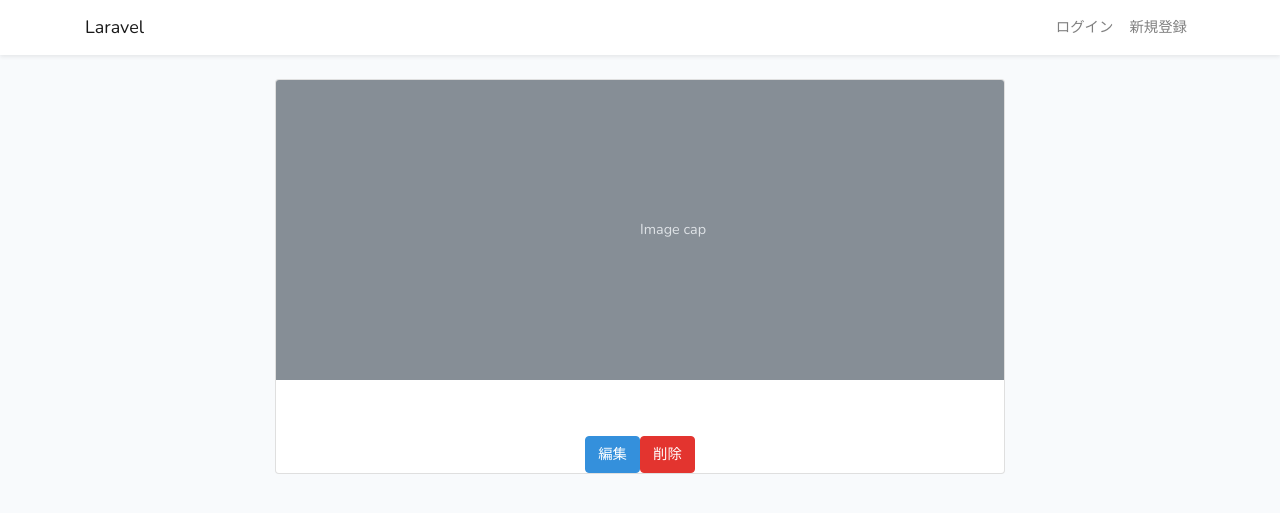
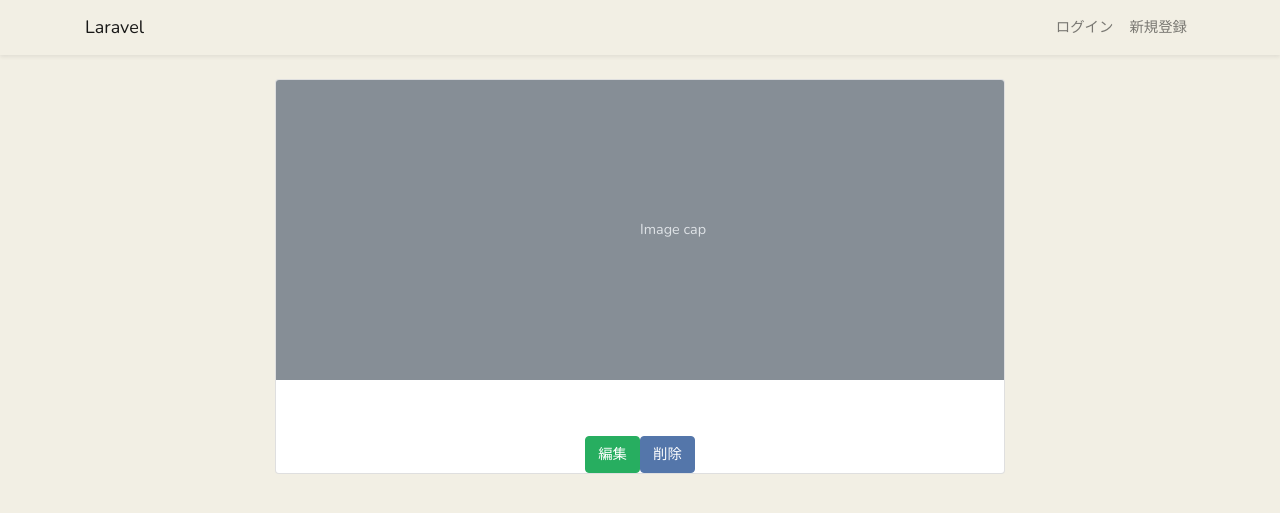
Before and after one commit to abeyuyajp/diary, a Laravel app: page /posts/1 in a window 1280 px wide. Shown: the top 513 px of the page. Run offline with Laravel 8, Linux system fonts and the light colour scheme; data that the repository does not hold is empty; style sheets or scripts are compiled from the project's sources.

Commit message:
配色の変更

```diff
--- a/backend/app/Http/Controllers/PostsController.php
+++ b/backend/app/Http/Controllers/PostsController.php
@@ -16,7 +16,8 @@ class PostsController extends Controller
      */
     public function index()
     {
-        $posts = Post::all();
+        $posts = Post::orderBy('created_at', 'desc')
+        ->paginate(12);
         return view('posts.index', compact('posts'));
     }
 
--- a/backend/app/Http/Middleware/TrustProxies.php
+++ b/backend/app/Http/Middleware/TrustProxies.php
@@ -12,7 +12,7 @@ class TrustProxies extends Middleware
      *
      * @var array|string
      */
-    protected $proxies;
+    protected $proxies='*';
 
     /**
      * The headers that should be used to detect proxies.
--- /dev/null
+++ b/backend/public/css/style.css
@@ -0,0 +1,20 @@
+/*カスタマイズ用*/
+.bg-cream {
+  background-color: #F2EFE4 !important;
+}
+
+.text-dark-gray {
+  color: #333333 !important;
+}
+
+.btn-club-green {
+  color: #fff;
+  background-color: #27AE60;
+  border-color: #27AE60;
+}
+
+.btn-club-blue {
+  color: #fff;
+  background-color: #5476AA;
+  border-color: #5476AA;
+}
--- a/backend/resources/views/auth/login.blade.php
+++ b/backend/resources/views/auth/login.blade.php
@@ -53,7 +53,7 @@
 
                         <div class="form-group row mb-0">
                             <div class="col-md-8 offset-md-4">
-                                <button type="submit" class="btn btn-primary">
+                                <button type="submit" class="btn btn-club-blue">
                                     {{ __('Login') }}
                                 </button>
 
--- a/backend/resources/views/auth/passwords/email.blade.php
+++ b/backend/resources/views/auth/passwords/email.blade.php
@@ -33,7 +33,7 @@
 
                         <div class="form-group row mb-0">
                             <div class="col-md-6 offset-md-4">
-                                <button type="submit" class="btn btn-primary">
+                                <button type="submit" class="btn btn-club-blue">
                                     {{ __('Send Password Reset Link') }}
                                 </button>
                             </div>
--- a/backend/resources/views/auth/passwords/reset.blade.php
+++ b/backend/resources/views/auth/passwords/reset.blade.php
@@ -51,7 +51,7 @@
 
                         <div class="form-group row mb-0">
                             <div class="col-md-6 offset-md-4">
-                                <button type="submit" class="btn btn-primary">
+                                <button type="submit" class="btn btn-club-blue">
                                     {{ __('Reset Password') }}
                                 </button>
                             </div>
--- a/backend/resources/views/auth/register.blade.php
+++ b/backend/resources/views/auth/register.blade.php
@@ -63,7 +63,7 @@
 
                         <div class="form-group row mb-0">
                             <div class="col-md-6 offset-md-4">
-                                <button type="submit" class="btn btn-primary">
+                                <button type="submit" class="btn btn-club-blue">
                                     {{ __('Register') }}
                                 </button>
                             </div>
--- a/backend/resources/views/layouts/app.blade.php
+++ b/backend/resources/views/layouts/app.blade.php
@@ -17,11 +17,14 @@
     <link href="https://fonts.googleapis.com/css?family=Nunito" rel="stylesheet">
 
     <!-- Styles -->
+        <!-- Bootstrap -->
     <link href="{{ asset('css/app.css') }}" rel="stylesheet">
+        <!-- カスタマイズ -->
+    <link href="{{asset('css/style.css')}}" rel="stylesheet">
 </head>
-<body>
+<body class="bg-cream">
     <div id="app">
-        <nav class="navbar navbar-expand-md navbar-light bg-white shadow-sm">
+        <nav class="navbar navbar-expand-md navbar-light bg-cream shadow-sm">
             <div class="container">
                 <a class="navbar-brand" href="{{ url('/') }}">
                     {{ config('app.name', 'Laravel') }}
@@ -66,7 +69,7 @@
                                     </form>
                                 </div>
                             </li>
-                            <a href="{{ url('posts/create') }}" class="btn btn-success mb-3">投稿する</a>
+                            <a href="{{ url('posts/create') }}" class="btn btn-club-green mb-3">投稿</a>
                         @endguest
                     </ul>
                 </div>
--- a/backend/resources/views/posts/create.blade.php
+++ b/backend/resources/views/posts/create.blade.php
@@ -28,7 +28,7 @@
                     </div>
 
 
-                    <button class="btn btn-success d-block" type="submit" style="margin: 0 auto;">GO</button>
+                    <button class="btn btn-club-green d-block" type="submit" style="margin: 0 auto;">GO</button>
                 </form>
             </div>
 
--- a/backend/resources/views/posts/edit.blade.php
+++ b/backend/resources/views/posts/edit.blade.php
@@ -27,7 +27,7 @@
                         <textarea class="form-control" name="text" style="padding-bottom: 50vh;">{{$post->text}}</textarea>
                     </div>
 
-                    <button class="btn btn-success d-block" type="submit" style="margin: 0 auto;">更新</button>
+                    <button class="btn btn-club-green d-block" type="submit" style="margin: 0 auto;">更新</button>
                 </form>
             </div>
 
--- a/backend/resources/views/posts/show.blade.php
+++ b/backend/resources/views/posts/show.blade.php
@@ -15,11 +15,11 @@
 
          @if(Auth::id() === $post->user_id)
         <div class="row justify-content-center">
-            <a href="{{ url('posts/' . $post->id . '/edit') }}" class="btn btn-primary">編集</a>
+            <a href="{{ url('posts/' . $post->id . '/edit') }}" class="btn btn-club-green">編集</a>
             <form method="POST" action="/posts/{{ $post->id }}">
                 @csrf
                 @method('DELETE')
-                <button class="btn btn-danger" type="submit">削除</button>
+                <button class="btn btn-club-blue" type="submit">削除</button>
             </form>
         </div>
         @endif
```
Also changed, not shown: backend/resources/views/posts/index.blade.php (+7 -1 lines), backend/public/css/index.css (deleted).
